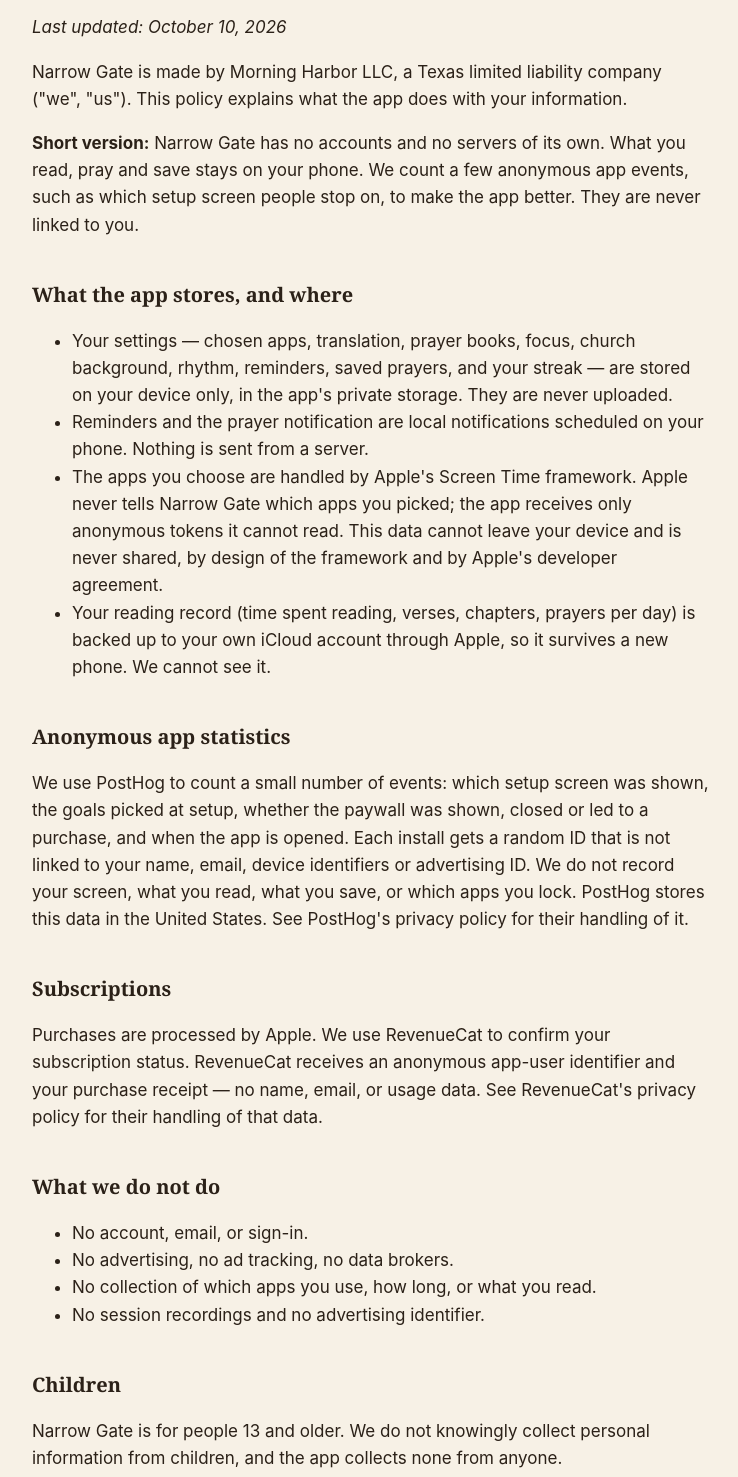
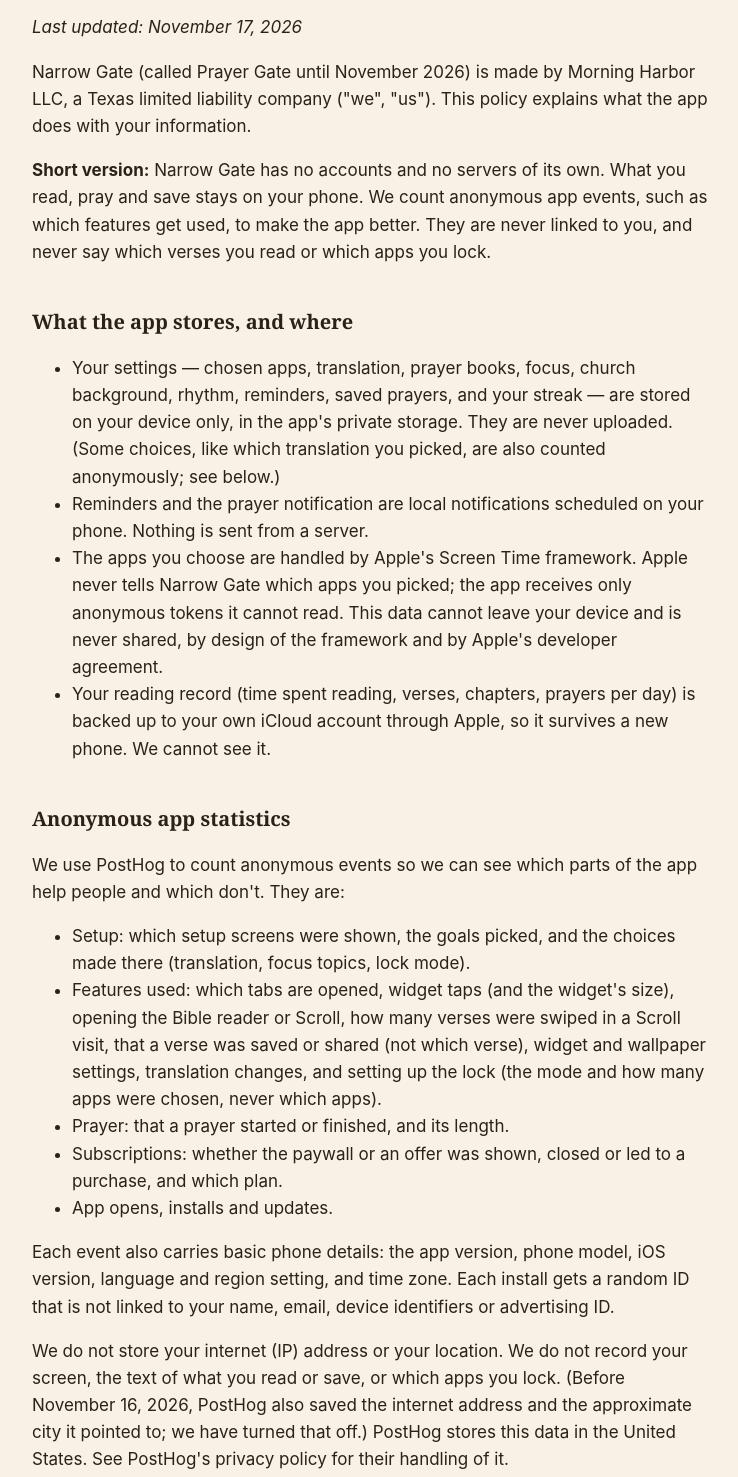
Before and after one commit to narrowgate-app/narrowgate-app.github.io, a plain HTML site: page privacy.html in a window 1280 px wide. Shown: the part 129-1606 px from the top of the page, without its empty margins (268-1006 px from the left). Drawn offline with Linux system fonts and the light colour scheme.

Commit message:
Privacy: list every counted event, no IP or location; Terms and Privacy note the old name

```diff
--- a/privacy.html
+++ b/privacy.html
@@ -1,15 +1,18 @@
 <!doctype html><html lang="en"><head><meta charset="utf-8"><meta name="viewport" content="width=device-width,initial-scale=1"><title>Privacy Policy · Narrow Gate</title><style>body{margin:0;background:#F7F1E6;color:#2B2118;font:17px/1.6 -apple-system,Georgia,serif;}main{max-width:680px;margin:0 auto;padding:48px 24px 80px;}h1{font-family:Georgia,serif;font-size:2rem;margin:0 0 .25em}h2{font-family:Georgia,serif;font-size:1.25rem;margin:2em 0 .5em}a{color:#C2622E}nav a{margin-right:1.2em;font-size:.95rem}footer{margin-top:4em;font-size:.9rem;color:#7A6A5B}</style></head><body><main><nav><a href="./">Narrow Gate</a><a href="privacy.html">Privacy</a><a href="terms.html">Terms</a><a href="support.html">Support</a></nav><h1>Privacy Policy — Narrow Gate</h1>
-<p><em>Last updated: October 10, 2026</em></p>
-<p>Narrow Gate is made by Morning Harbor LLC, a Texas limited liability company ("we", "us"). This policy explains what the app does with your information.</p>
-<p><strong>Short version:</strong> Narrow Gate has no accounts and no servers of its own. What you read, pray and save stays on your phone. We count a few anonymous app events, such as which setup screen people stop on, to make the app better. They are never linked to you.</p>
+<p><em>Last updated: November 17, 2026</em></p>
+<p>Narrow Gate (called Prayer Gate until November 2026) is made by Morning Harbor LLC, a Texas limited liability company ("we", "us"). This policy explains what the app does with your information.</p>
+<p><strong>Short version:</strong> Narrow Gate has no accounts and no servers of its own. What you read, pray and save stays on your phone. We count anonymous app events, such as which features get used, to make the app better. They are never linked to you, and never say which verses you read or which apps you lock.</p>
 <h2>What the app stores, and where</h2>
-<ul><li>Your settings — chosen apps, translation, prayer books, focus, church background, rhythm, reminders, saved prayers, and your streak — are stored on your device only, in the app's private storage. They are never uploaded.</li><li>Reminders and the prayer notification are local notifications scheduled on your phone. Nothing is sent from a server.</li><li>The apps you choose are handled by Apple's Screen Time framework. Apple never tells Narrow Gate which apps you picked; the app receives only anonymous tokens it cannot read. This data cannot leave your device and is never shared, by design of the framework and by Apple's developer agreement.</li><li>Your reading record (time spent reading, verses, chapters, prayers per day) is backed up to your own iCloud account through Apple, so it survives a new phone. We cannot see it.</li></ul>
+<ul><li>Your settings — chosen apps, translation, prayer books, focus, church background, rhythm, reminders, saved prayers, and your streak — are stored on your device only, in the app's private storage. They are never uploaded. (Some choices, like which translation you picked, are also counted anonymously; see below.)</li><li>Reminders and the prayer notification are local notifications scheduled on your phone. Nothing is sent from a server.</li><li>The apps you choose are handled by Apple's Screen Time framework. Apple never tells Narrow Gate which apps you picked; the app receives only anonymous tokens it cannot read. This data cannot leave your device and is never shared, by design of the framework and by Apple's developer agreement.</li><li>Your reading record (time spent reading, verses, chapters, prayers per day) is backed up to your own iCloud account through Apple, so it survives a new phone. We cannot see it.</li></ul>
 <h2>Anonymous app statistics</h2>
-<p>We use PostHog to count a small number of events: which setup screen was shown, the goals picked at setup, whether the paywall was shown, closed or led to a purchase, and when the app is opened. Each install gets a random ID that is not linked to your name, email, device identifiers or advertising ID. We do not record your screen, what you read, what you save, or which apps you lock. PostHog stores this data in the United States. See PostHog's privacy policy for their handling of it.</p>
+<p>We use PostHog to count anonymous events so we can see which parts of the app help people and which don't. They are:</p>
+<ul><li>Setup: which setup screens were shown, the goals picked, and the choices made there (translation, focus topics, lock mode).</li><li>Features used: which tabs are opened, widget taps (and the widget's size), opening the Bible reader or Scroll, how many verses were swiped in a Scroll visit, that a verse was saved or shared (not which verse), widget and wallpaper settings, translation changes, and setting up the lock (the mode and how many apps were chosen, never which apps).</li><li>Prayer: that a prayer started or finished, and its length.</li><li>Subscriptions: whether the paywall or an offer was shown, closed or led to a purchase, and which plan.</li><li>App opens, installs and updates.</li></ul>
+<p>Each event also carries basic phone details: the app version, phone model, iOS version, language and region setting, and time zone. Each install gets a random ID that is not linked to your name, email, device identifiers or advertising ID.</p>
+<p>We do not store your internet (IP) address or your location. We do not record your screen, the text of what you read or save, or which apps you lock. (Before November 16, 2026, PostHog also saved the internet address and the approximate city it pointed to; we have turned that off.) PostHog stores this data in the United States. See PostHog's privacy policy for their handling of it.</p>
 <h2>Subscriptions</h2>
 <p>Purchases are processed by Apple. We use RevenueCat to confirm your subscription status. RevenueCat receives an anonymous app-user identifier and your purchase receipt — no name, email, or usage data. See RevenueCat's privacy policy for their handling of that data.</p>
 <h2>What we do not do</h2>
-<ul><li>No account, email, or sign-in.</li><li>No advertising, no ad tracking, no data brokers.</li><li>No collection of which apps you use, how long, or what you read.</li><li>No session recordings and no advertising identifier.</li></ul>
+<ul><li>No account, email, or sign-in.</li><li>No advertising, no ad tracking, no data brokers.</li><li>No collection of which apps you use or how long, and never which verses you read.</li><li>No location and no internet (IP) address stored.</li><li>No session recordings and no advertising identifier.</li></ul>
 <h2>Children</h2>
 <p>Narrow Gate is for people 13 and older. We do not knowingly collect personal information from children, and the app collects none from anyone.</p>
 <h2>Contact</h2>
```
Also changed, not shown: terms.html (+4 -4 lines).
